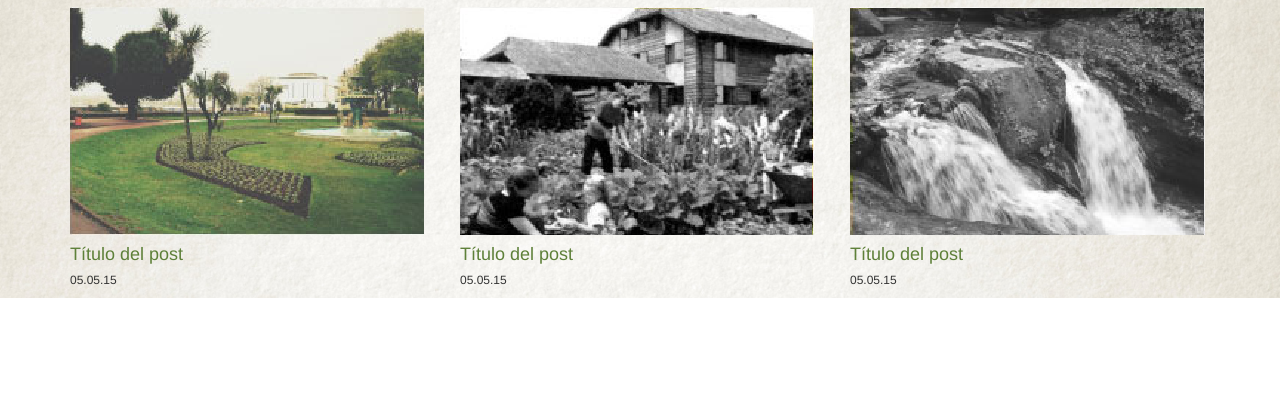
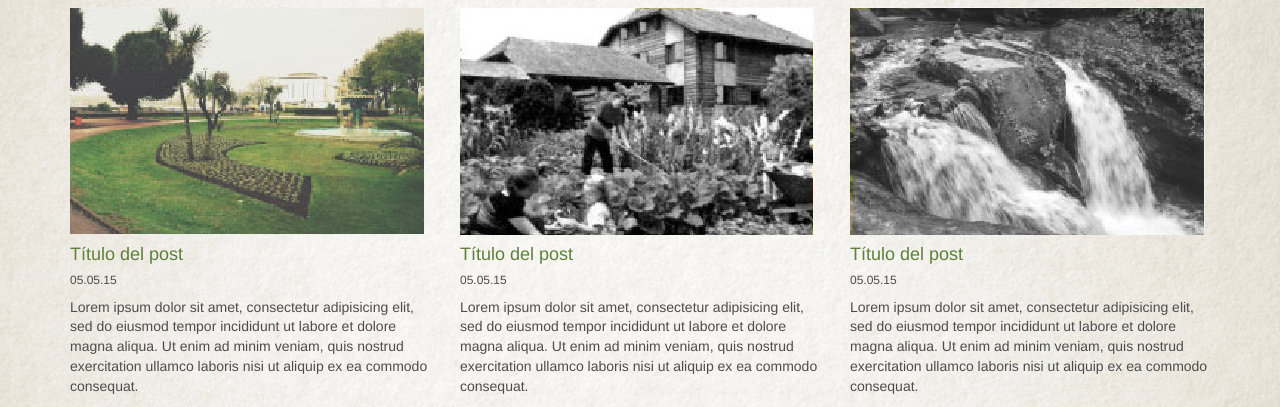
Before and after one commit to CelesteSuarez/ecomunidad, a plain HTML site: page index.html in a window 1280 px wide. Shown: the part 2892-3299 px from the top of the page. Before the commit the page ends 3190 px from the top, so only its background shows below. Drawn offline with nearby package versions, Linux system fonts and the light colour scheme; files whose address does not match are found by name.

Commit message:
Agregué párrafo al blog

```diff
--- a/index.html
+++ b/index.html
@@ -303,7 +303,11 @@
       </div>
       <div class="titulo">
         <h4 class="text-green">Título del post</h6>
-        <h6>05.05.15</h6>
+        <h6 class="text-gray">05.05.15</h6>
+        <p class="text-gray">Lorem ipsum dolor sit amet, consectetur adipisicing elit, sed do eiusmod
+        tempor incididunt ut labore et dolore magna aliqua. Ut enim ad minim veniam,
+        quis nostrud exercitation ullamco laboris nisi ut aliquip ex ea commodo
+        consequat.</p>
       </div>
       </div>
       <div class="col-md-4">
@@ -312,7 +316,11 @@
       </div>
       <div class="titulo">
         <h4 class="text-green">Título del post</h6>
-        <h6>05.05.15</h6>
+        <h6 class="text-gray">05.05.15</h6>
+        <p class="text-gray">Lorem ipsum dolor sit amet, consectetur adipisicing elit, sed do eiusmod
+        tempor incididunt ut labore et dolore magna aliqua. Ut enim ad minim veniam,
+        quis nostrud exercitation ullamco laboris nisi ut aliquip ex ea commodo
+        consequat.</p>
       </div>
       </div>
       <div class="col-md-4">
@@ -321,7 +329,11 @@
       </div>
       <div class="titulo">
         <h4 class="text-green">Título del post</h6>
-        <h6>05.05.15</h6>
+        <h6 class="text-gray">05.05.15</h6>
+        <p class="text-gray">Lorem ipsum dolor sit amet, consectetur adipisicing elit, sed do eiusmod
+        tempor incididunt ut labore et dolore magna aliqua. Ut enim ad minim veniam,
+        quis nostrud exercitation ullamco laboris nisi ut aliquip ex ea commodo
+        consequat.</p>
       </div>
       </div>
     </div>
```
